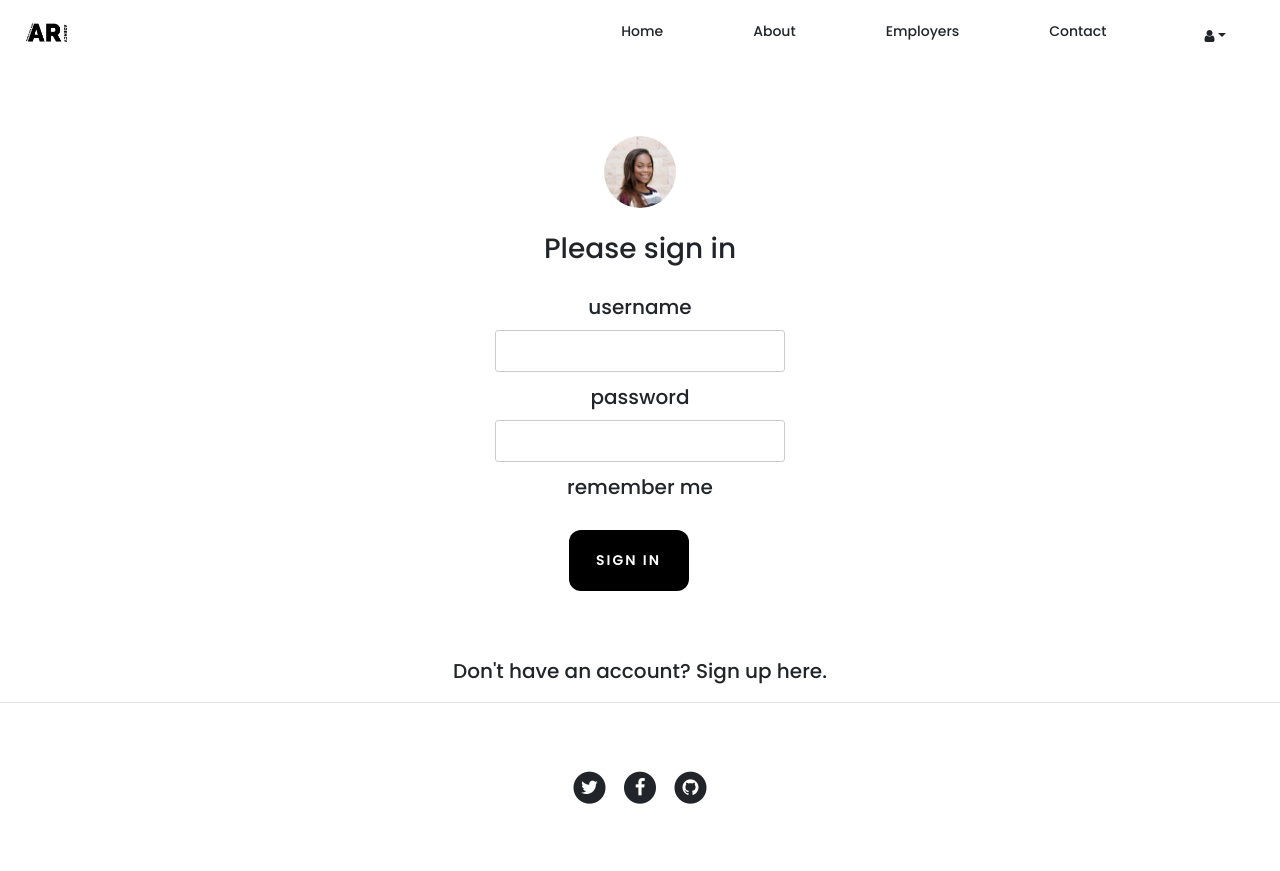
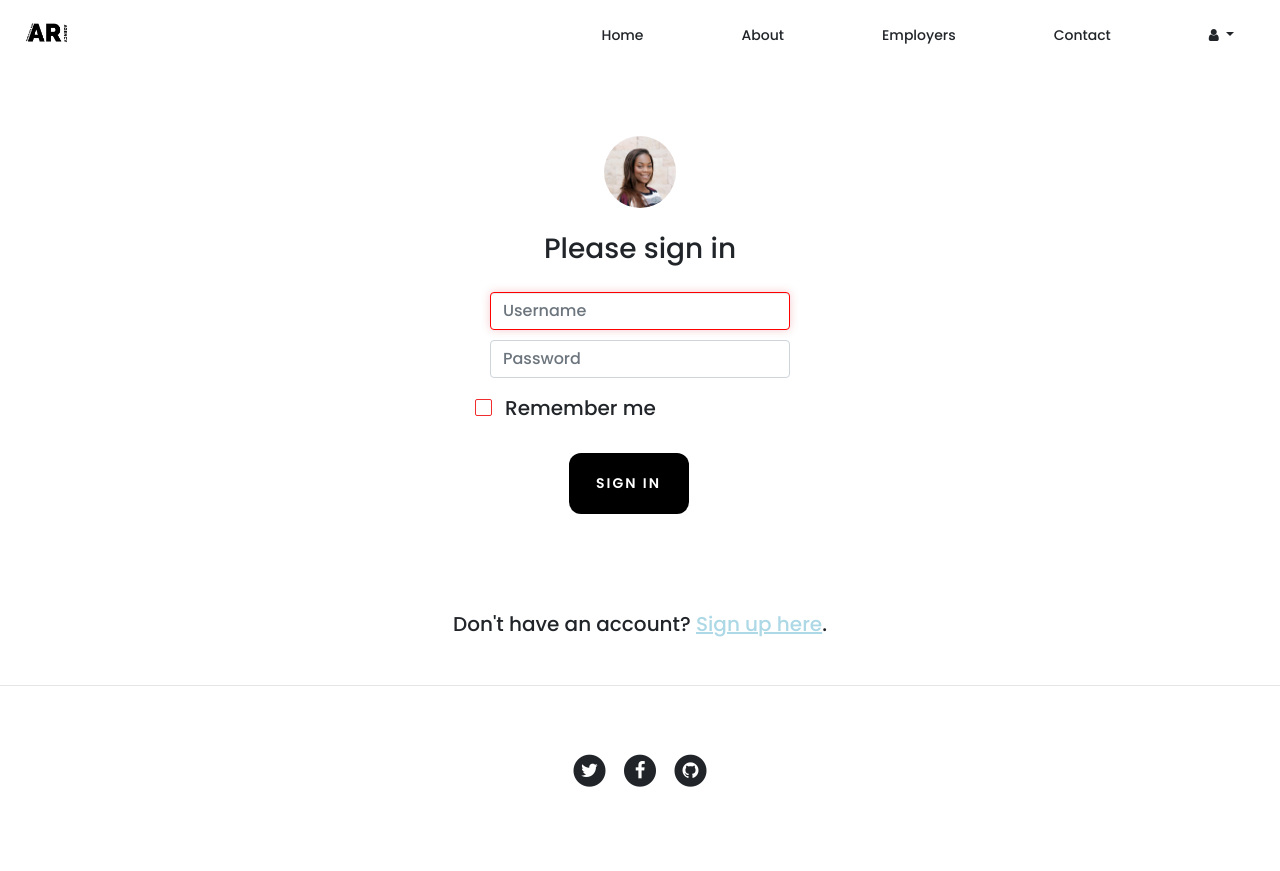
Before and after one commit to ayotundeakinsola/third-milestone-project, a Flask app: page /login in a window 1280 px wide. After the commit the page ends 787 px from the top, so only its background shows below. Run offline with Flask 2, Linux system fonts and the light colour scheme; some libraries are stand-ins or nearby versions.

Commit message:
added the login/logout functionality

```diff
--- a/run.py
+++ b/run.py
@@ -2,14 +2,7 @@ import os
 from flask import Flask, render_template, redirect, request, url_for, session, flash
 from flask_pymongo import PyMongo
 from bson.objectid import ObjectId
-from flask_wtf import FlaskForm
-from wtforms import StringField, PasswordField, BooleanField
-from wtforms.validators import InputRequired, Email, Length
-from flask_login import LoginManager, UserMixin, login_user, login_required, logout_user, current_user
-from werkzeug.urls import url_parse
 from werkzeug.security import generate_password_hash, check_password_hash
-from wtforms.validators import ValidationError, DataRequired, Email, EqualTo
-
 
 app = Flask(__name__)
 
@@ -20,26 +13,6 @@ app.config["MONGO_DBNAME"] = 'recruitment'
 app.config["MONGO_URI"] = 'mongodb+srv://root:r00tUser@myfirstcluster-qowfo.mongodb.net/recruitment?retryWrites=true&w=majority'
 
 mongo = PyMongo(app)
-login_manager = LoginManager()
-login_manager.init_app(app)
-login_manager.login_view = 'login'
-
-@login_manager.user_loader
-def load_user(user):
-    return users.get(user)
-
-class LoginForm(FlaskForm):
-    username = StringField('username', validators=[InputRequired(), Length(min=4, max=15)])
-    email = StringField('Email', validators=[DataRequired(), Email(), Length(min=8, max=80)])
-    password = PasswordField('password', validators=[InputRequired(), Length(min=8, max=80)])
-    remember_me = BooleanField('remember me')
-
-class RegisterForm(FlaskForm):
-    email = StringField('email', validators=[InputRequired(), Email(message='Invalid email'), Length(max=50)])
-    username = StringField('username', validators=[InputRequired(), Length(min=4, max=15)])
-    password = PasswordField('password', validators=[InputRequired(), Length(min=8, max=80)])
-
-
 
 @app.route('/')
 def index():
@@ -73,42 +46,62 @@ def employer_form():
 def vacancies():
     return render_template("vacancy.html", title='Vacancy')
 
+@app.route('/register', methods=['POST', 'GET'])
+def register():
+    if request.method == "POST":
+         # Check first if user already exists
+        existing_user = mongo.db.users.find_one(
+            {"username": request.form.get("username").lower()})
+
+        if existing_user:
+            flash("Username already exists! Please try again.")
+            return redirect(url_for("register"))
+
+        register = {
+            "username": request.form.get("username").lower(),
+            "email": request.form.get("email").lower(),
+            "password": generate_password_hash(request.form.get("password"))
+            }
+        mongo.db.users.insert_one(register)
+
+        #Put the new user into 'session' cookie
+        session["user"] = request.form.get("username").lower()
+        flash("Registration Successful!")
+        return redirect(url_for("index"))
+    return render_template('register.html', title='Register')
+
 @app.route('/login', methods = ['POST', 'GET'])
 def login():
-    if current_user.is_authenticated:
-        return redirect(url_for('index'))
-    form = LoginForm()
-    if form.validate_on_submit():
-         # Create collection to store all the usernames and passwords
-        user = mongo.db.users.find_one({'username' : request.form.get['username']})
-        if user is None or not user.check_password_hash(request.form.get['password']):
-            flash('Invalid username or password')
-            return redirect(url_for('login'))
-        login_user(user, remember=request.form['remember_me'])
-        next_page = request.args.get('next')
-        if not next_page or url_parse(next_page).netloc != '':
-            next_page = url_for('index')
-        return redirect(next_page)
-    return render_template('login.html', title='Login', form=form)
+    if request.method== 'POST':
+        # Check if username already exists in db
+        existing_user = mongo.db.users.find_one(
+            {'username' : request.form.get('username').lower()})
+
+        if existing_user:
+            if check_password_hash(
+                    existing_user["password"], request.form.get("password")):
+                        session["user"] = request.form.get("username").lower()
+                        session['logged_in'] = True
+                        flash("Welcome {}".format(request.form.get("username")))
+                        return redirect(url_for("index"))
+            else:
+                #invalid password match
+                flash("Incorrect Username and/or Password!")
+                return redirect(url_for("login"))
+
+        else:
+                #username doesn't exist
+                flash("Incorrect Username and/or Password!")
+                return redirect(url_for("login"))
+
+    return render_template("login.html", title='Login')
 
 @app.route('/logout')
 def logout():
     flash("You have been logged out")
-    logout_user()
+    session.pop("user", None)
+    session.pop('logged_in', None)
     return redirect(url_for('index'))
-
-@app.route('/register', methods=['POST', 'GET'])
-def register():
-    if current_user.is_authenticated:
-        return redirect(url_for('index'))
-    form = RegisterForm()
-    if form.validate_on_submit():
-        hashed_password = generate_password_hash(request.form['password'], method='sha256')
-        existing_user = mongo.db.users.insert({'username' : request.form['username'], 'email' : request.form['email'],'password' : hashed_password})
-        session['username'] = request.form['username']
-        flash('Congratulations, you are now a registered user!')
-        return redirect(url_for('login'))
-    return render_template('register.html', title='Register', form=form)
 
 if __name__ == '__main__':
     app.run(host=os.environ.get('IP'),
--- a/static/css/styles.css
+++ b/static/css/styles.css
@@ -24,6 +24,14 @@ body{
   padding-left:30px;
   padding-right:30px;
   margin-left:30px;
+}
+
+.navicon {
+    vertical-align: middle!important;
+}
+
+.fa-2x {
+  vertical-align: middle;
 }
 
 .custom-toggler.navbar-toggler {
@@ -422,6 +430,7 @@ h1, h3, h4, h5, h6 {
     padding-bottom: 10px;
     line-height: 1em;
     font-weight: 500;
+    font-family: 'Poppins',Helvetica,Arial,Lucida,sans-serif!important;
     }
 
 .description div{
@@ -687,3 +696,12 @@ input[type=checkbox]:checked + label:after {
 .logs{
     margin: 0px;
 }
+
+/* flash messages*/
+.flashes h4 {
+    font-size: 14px;
+}
+
+.flasher {
+     margin-left: 300px;
+}
--- a/templates/base.html
+++ b/templates/base.html
@@ -15,6 +15,7 @@
         <link rel="stylesheet" href="{{ url_for('static', filename='css/clean-blog.min.css') }}" type="text/css" />
         <link rel="stylesheet" href="{{ url_for('static', filename='css/styles.css') }}" type="text/css" />
     </head>
+
     <body>
         <!-- Navigation -->
         <nav class="navbar navbar-expand-lg" >
@@ -22,26 +23,39 @@
                   <button class="navbar-toggler custom-toggler" type="button" data-toggle="collapse" data-target="#navbarSupportedContent" aria-controls="navbarSupportedContent" aria-expanded="false" aria-label="Toggle navigation">
                     <span class="navbar-toggler-icon"></span>
                 </button>
+                   <!-- flash messages -->
+                        {% with messages = get_flashed_messages() %}
+                            {% if messages %}
+                                {% for message in messages %}
+                                    <div class="row flashes">
+                                        <h4 class="flasher"> {{message}}</h4>
+                                    </div>
+                                {% endfor %}
+                            {% endif %}
+                        {% endwith %}
             <div class="collapse navbar-collapse navbar-expand-lg" id="navbarSupportedContent">
-                <ul class="navbar-nav ml-auto">
-                    <li class="nav-item">
-                        <a  href="{{ url_for('index') }}">Home</a>
+                <ul class="navbar-nav ml-auto list-inline">
+                    <li class="nav-item list-inline-item">
+                        <a  href="{{ url_for('index', username=session['user']) }}">Home</a>
                     </li>
-                    <li class="nav-item">
+                    <li class="nav-item list-inline-item">
                         <a  href="{{ url_for('about') }}">About</a>
                     </li>
-                    <li class="nav-item">
+                    <li class="nav-item list-inline-item">
                         <a  href="{{ url_for('employers') }}">Employers</a>
                     </li>
-                    <li class="nav-item">
+                    <li class="nav-item list-inline-item">
                         <a href="{{ url_for('contact') }}">Contact</a>
                     </li>
                     <li class="nav-item dropdown">
-                        <a class="nav-link dropdown-toggle" href="#" id="navbarDropdown" role="button" data-toggle="dropdown" aria-haspopup="true" aria-expanded="false"><i class="fa fa-user" aria-hidden="true"></i>{{session.username}}</a>
-                            <div class="dropdown-menu" aria-labelledby="navbarDropdown">
-                                <a class="dropdown-item" href="{{ url_for('login') }}">Login <i class="fa fa-sign-in" style="font-size:15px"></i></a>
-                                <a class="dropdown-item" href="{{ url_for('logout') }}">Logout <i class="fa fa-sign-out" style="font-size:15px"></i></a>
-                            </div>
+                        <a class="dropdown-toggle" href="#" data-toggle="dropdown" ><i class="fa fa-user"></i> {{session['user']}}</a>
+                        <div class="dropdown-menu" aria-labelledby="navbarDropdown">
+                            {% if session['logged_in'] == True %}
+                            <a class="dropdown-item" href="{{ url_for('logout') }}">Logout <i class="fa fa-sign-out" style="font-size:15px"></i></a>
+                            {% else %}
+                            <a class="dropdown-item" href="{{ url_for('login') }}">Login <i class="fa fa-sign-in" style="font-size:15px"></i></a>
+                            {% endif %}
+                        </div>
                    </li>
                 </ul>
             </div>
--- a/templates/login.html
+++ b/templates/login.html
@@ -1,34 +1,28 @@
 {% extends "base.html" %} {% block content %}
-
 
   <body class="text-center">
         <form class="form-signin"action="{{ url_for('login') }}" method="POST">
             <img class="mb-4" src="static/img/ruth.jpg" alt="" width="72" height="72">
-        <h1 class="h3 mb-3 font-weight-normal form-signin-heading">Please sign in</h1>
-        {{ form.hidden_tag() }}
-
-        <p class="logs">
-        {{ form.username.label }}<br>
-        {{ form.username }}<br>
-        {% for error in form.username.errors %}
-        <span style="color: red; font-size:10px">[{{ error }}]</span>
-        {% endfor %}
-        </p>
-
-        <p class="logs">
-        {{ form.password.label }}
-        {{ form.password }}
-        {% for error in form.password.errors %}
-        <span style="color: red; font-size:10px">[{{ error }}]</span>
-        {% endfor %}
-        </p>
-
-        <p class="logs">{{ form.remember_me() }} {{ form.remember_me.label }}</p>
+            <h1 class="h3 mb-3 font-weight-normal">Please sign in</h1>
+            <label for="inputEmail" class="sr-only">Username</label>
+            <input type="text" id="inputusername" class="form-control" name="username" placeholder="Username" minlength="5" maxlength="15" pattern="^[a-zA-Z0-9]{5,15}$" required autofocus>
+            <label for="inputPassword" class="sr-only">Password</label>
+            <input type="password" id="inputPassword" class="form-control" name="password" placeholder="Password" minlength="5" maxlength="15" pattern="^[a-zA-Z0-9]{5,15}$" required>
+            <div class=" question checkbox-item">
+                <div class="row">
+                    <input type="checkbox" value="none" id="check_1" name="check"/>
+                    <label for="check_1" class="check"><span>Remember me</span></label>
+                </div>
+            </div>
             <button class="btn1 button1" type="submit">Sign in</button>
         </form>
         <br>
-    <div>
-        Don't have an account? <a href="{{ url_for('register')}}">Sign up here</a>.
+        <div class="row">
+            <div class="col s12">
+                <p class="text-center">
+                    Don't have an account? <a href="{{ url_for('register')}} " style="color: lightblue">Sign up here</a>.
+                </p>
+            </div>
         </div>
     </body>
 
```
Also changed, not shown: requirement.txt (deleted, +0 -12 lines), templates/register.html (+21 -20 lines). Lines whose indentation alone changed are shown as unchanged.
